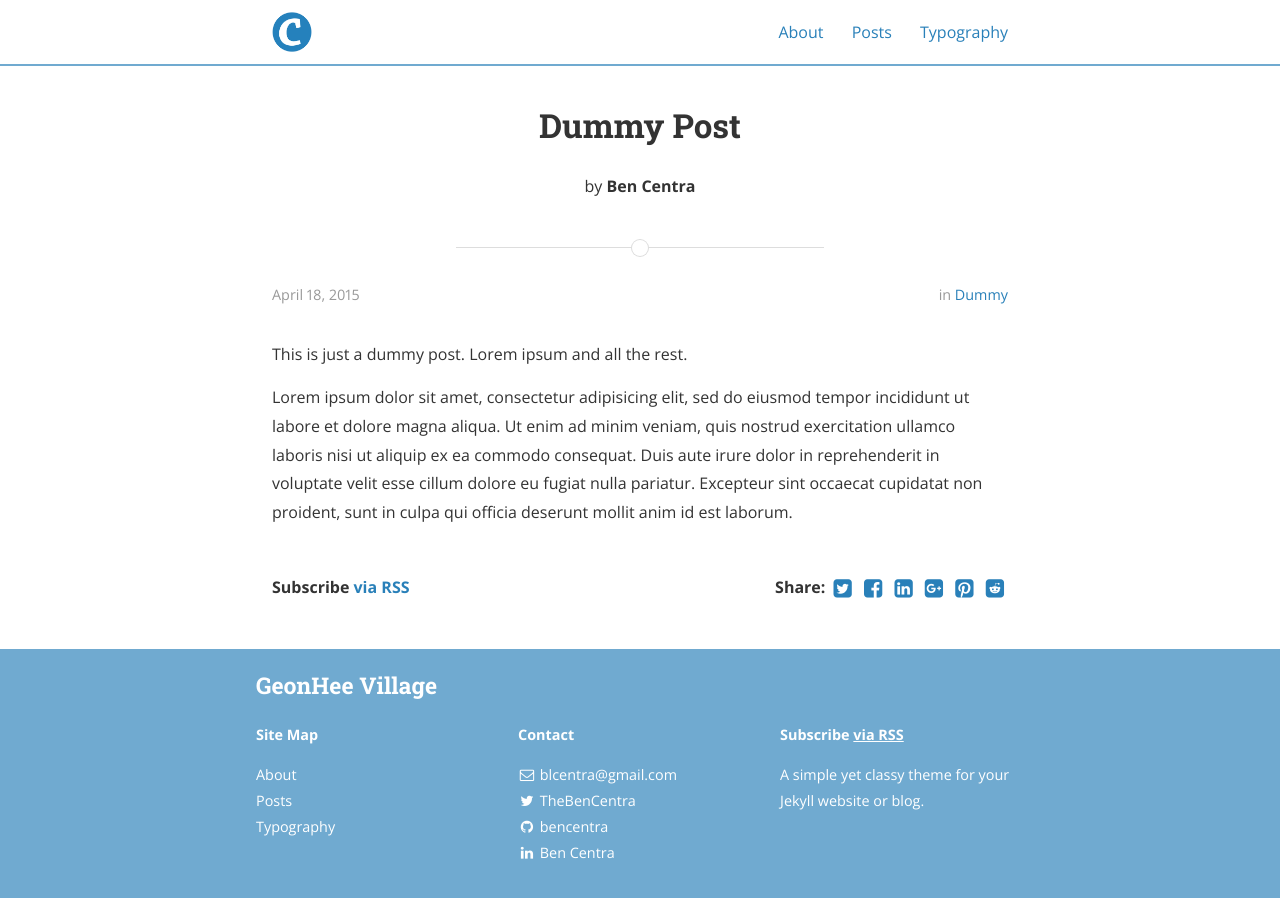
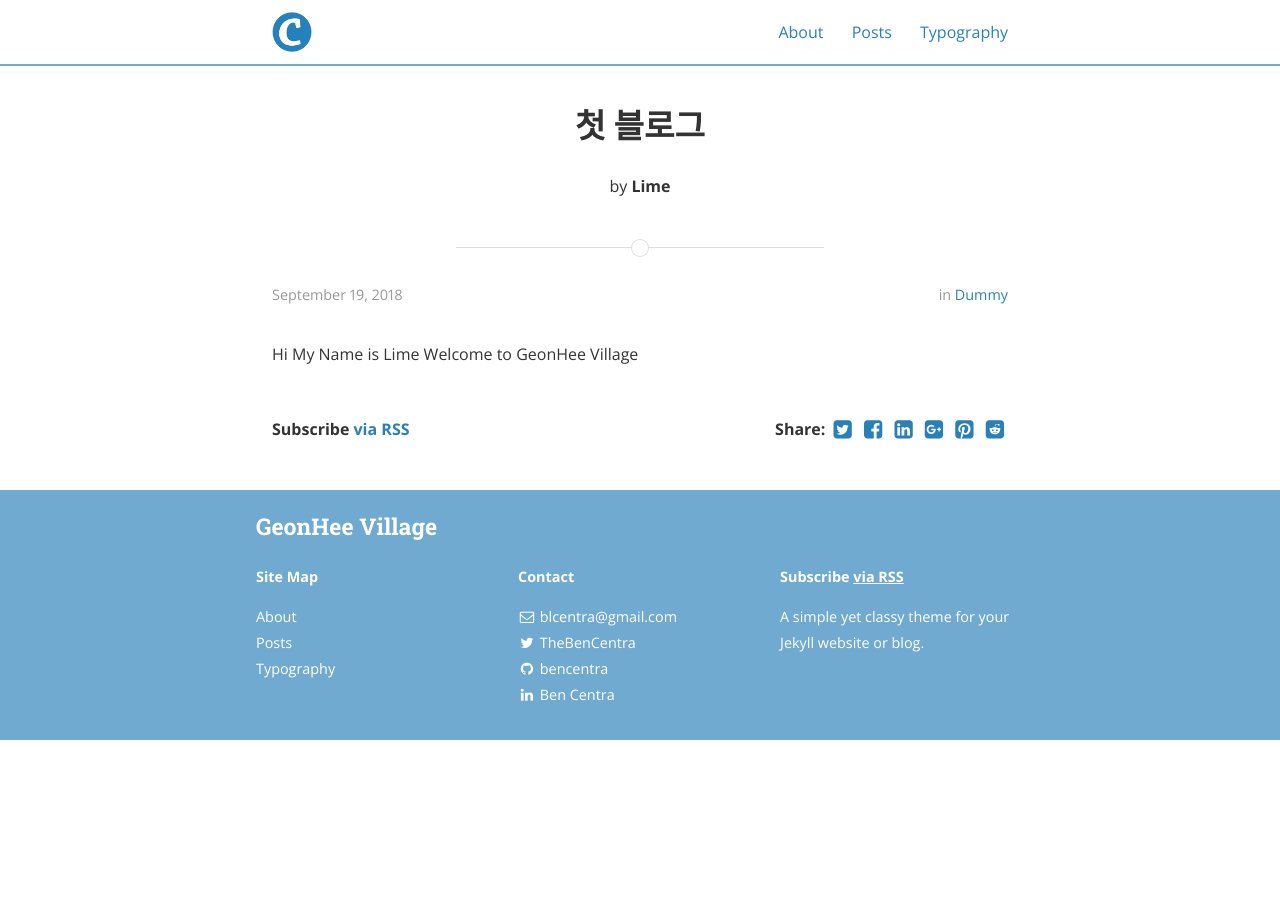
Before and after one commit to gbeea1004/gbeea1004..github.io, a Jekyll site: the page built from _posts/2015-04-18-dummy.markdown, in a window 1280 px wide. Built offline with Jekyll 4.4.1, drawn with Linux system fonts in a browser that asks for light colours; nearby versions of some CDN libraries.

Commit message:
posting Test

```diff
--- a/_posts/2015-04-18-dummy.markdown
+++ b/_posts/2015-04-18-dummy.markdown
@@ -1,16 +1,10 @@
 ---
 layout: post
-title:  "Dummy Post"
-date:   2015-04-18 08:43:59
-author: Ben Centra
+title:  "첫 블로그"
+date:   2018-09-19 14:16:59
+author: Lime
 categories: Dummy
 ---
 
-This is just a dummy post. Lorem ipsum and all the rest.
-
-Lorem ipsum dolor sit amet, consectetur adipisicing elit, sed do eiusmod
-tempor incididunt ut labore et dolore magna aliqua. Ut enim ad minim veniam,
-quis nostrud exercitation ullamco laboris nisi ut aliquip ex ea commodo
-consequat. Duis aute irure dolor in reprehenderit in voluptate velit esse
-cillum dolore eu fugiat nulla pariatur. Excepteur sint occaecat cupidatat non
-proident, sunt in culpa qui officia deserunt mollit anim id est laborum.
+Hi My Name is Lime
+Welcome to GeonHee Village
```
